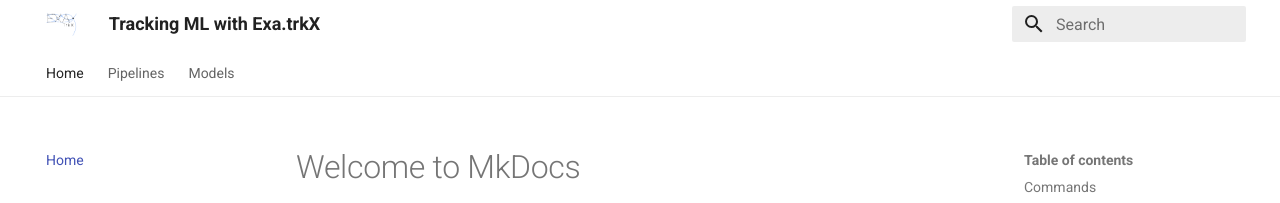
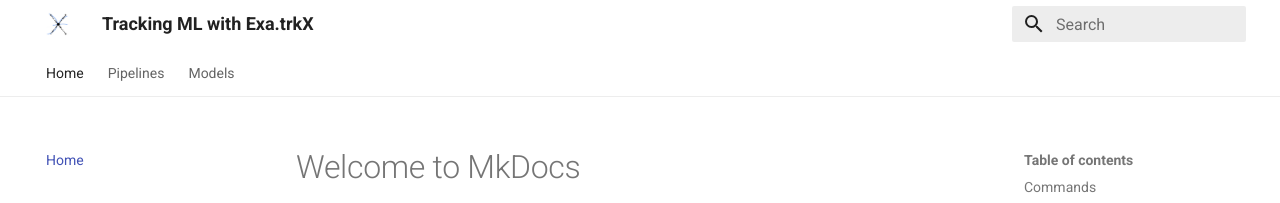
Before and after one commit to HSF-reco-and-software-triggers/Tracking-ML-Exa.TrkX, an MkDocs documentation site: the page built from docs/index.md, in a window 1280 px wide. Shown: the top 203 px of the page. Built offline with MkDocs 1.6.1 and Material for MkDocs 9.7.7, drawn with Linux system fonts in a browser that asks for light colours.

Commit message:
Add favicon

```diff
--- a/mkdocs.yml
+++ b/mkdocs.yml
@@ -15,7 +15,8 @@
   palette:
     primary: white
     accent: indigo
-  logo: media/final_square_transparent.png
+  logo: media/favicon.png
+  favicon: media/favicon.ico
   features:
     - navigation.tabs
     - navigation.instant
```
Also changed, not shown: README.md (+2 -0 lines), docs/media/favicon.ico (added), docs/media/favicon.png (added).
